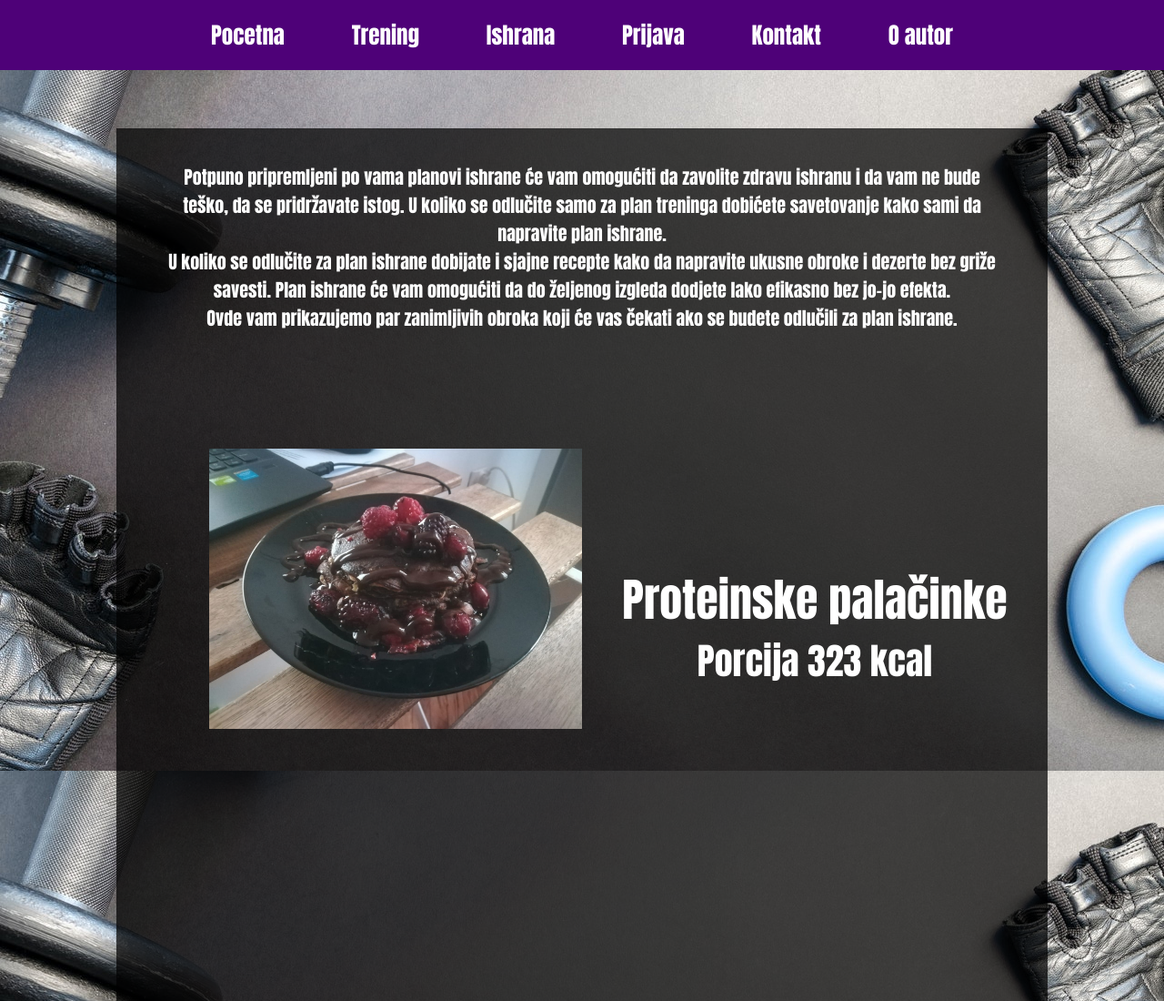
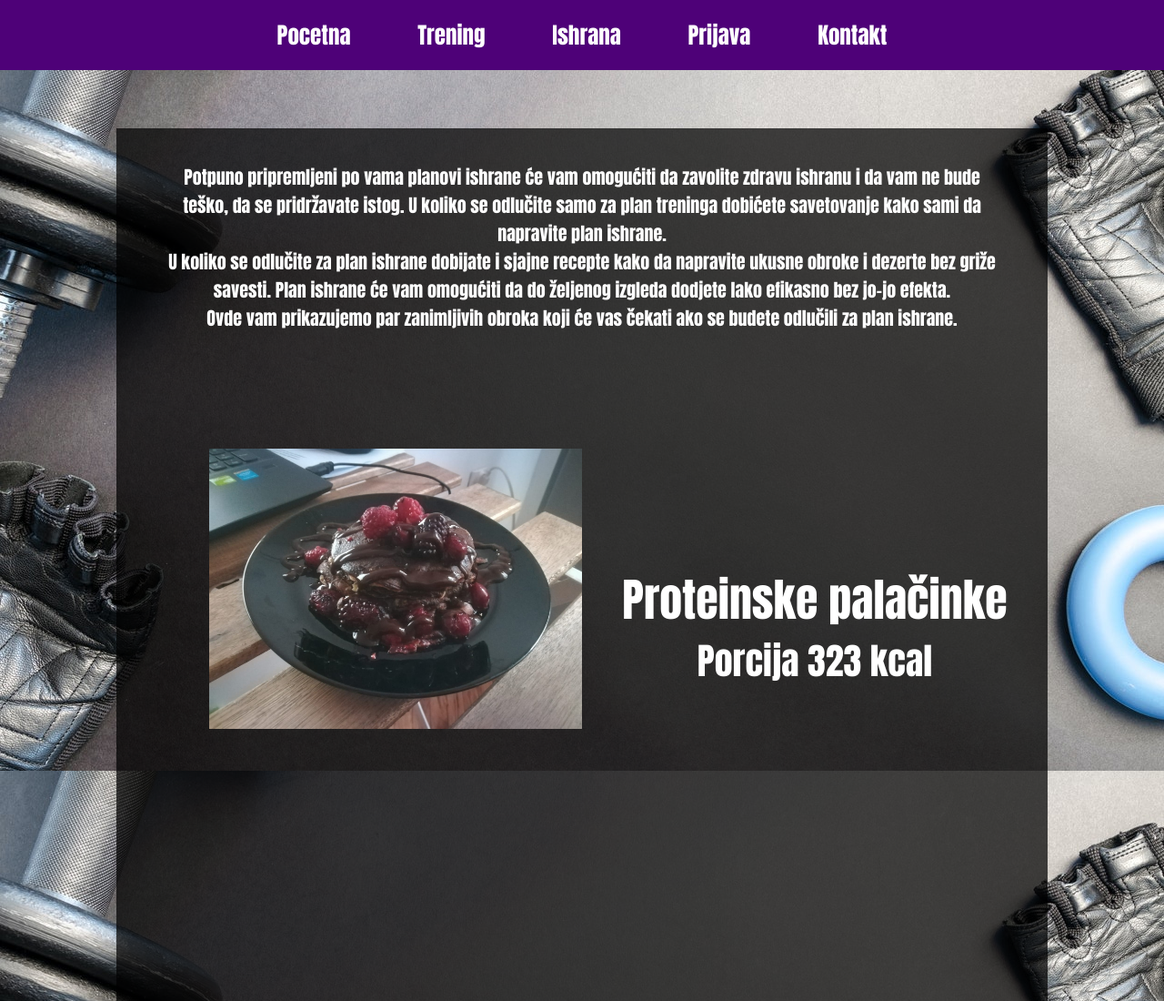
Before and after one commit to ilijapopovic10020/mici.fitnessandhealth, a plain HTML site: page pages/ishrana.html in a window 1280 px wide. Shown: the top 1100 px of the page at 91% size. Drawn offline with Linux system fonts and the light colour scheme; a web font is replaced by a local one.

Commit message:
Update ishrana.html

```diff
--- a/pages/ishrana.html
+++ b/pages/ishrana.html
@@ -18,7 +18,6 @@
 				<li class="active"><a href="ishrana.html">Ishrana</a></li>
 				<li><a href="prijava.html">Prijava</a></li>
 				<li><a href="kontakt.html">Kontakt</a></li>
-				<li><a href="autor.html">O autor</a></li>
 			</ul>
 		</nav>
 		<main>
```
